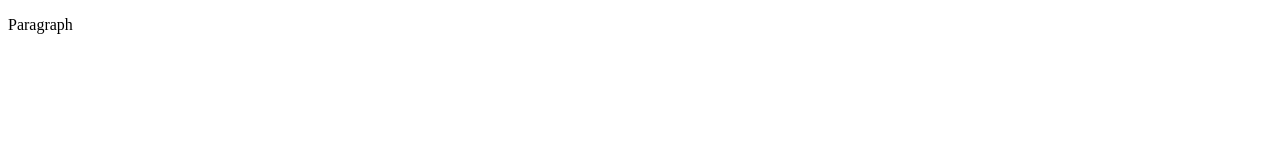
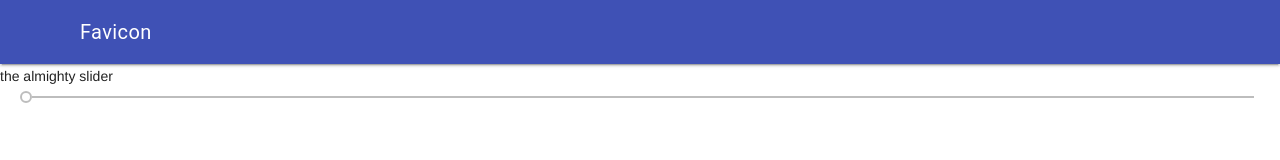
Before and after one commit to ICD2O-Digital-Tech-Denys-B/Unit1-06-HTML-Favicon, a plain HTML site: page index.html in a window 1280 px wide. Drawn offline with nearby package versions, Linux system fonts and the light colour scheme.

Commit message:
Finished the website with a favicon and a slider

```diff
--- a/index.html
+++ b/index.html
@@ -1,9 +1,37 @@
 <!DOCTYPE html>
 <html>
   <head>
-    <title>Title</title>
+    <!--Favicon-->
+    <link rel="apple-touch-icon" sizes="180x180" href="favicon/apple-touch-icon.png">
+<link rel="icon" type="image/png" sizes="32x32" href="favicon/favicon-32x32.png">
+<link rel="icon" type="image/png" sizes="16x16" href="favicon/favicon-16x16.png">
+<link rel="manifest" href="favicon/site.webmanifest">
+<!--Favicon end-->
+   <meta charset="utf-8">
+  <meta name="description" content="my first website with style">
+  <meta name="keyword" content="friend chicken standing upright">
+   <meta name="author" content="chicken man">
+   <meta name="viewport" content="width=device-width, initial-scale=1.0">
+  <link rel="stylesheet" href="css/style.css">
+     <!-- MDL link-->
+   <link rel="stylesheet" href="https://fonts.googleapis.com/icon?family=Material+Icons">
+   <link rel="stylesheet" href="https://code.getmdl.io/1.3.0/material.indigo-pink.min.css">
+   <script defer src="https://code.getmdl.io/1.3.0/material.min.js"></script>
+    <!--End of MDL link-->
+    <title>Page with a favicon</title>
   </head>
   <body>
-    <p>Paragraph</p>
-  </body>
-</html>
+      <!-- Always shows a header, even in smaller screens. -->
+      <div class = "mdl-layout mdl-js-layout mdl-layout--fixed-header">
+         <header class = "mdl-layout__header">
+            <div class = "mdl-layout__header-row">
+               <!-- Title -->
+               <span class = "mdl-layout-title">Favicon</span>
+         </header>
+    <!--The custom theme-->
+   <link rel="stylesheet" href="https://code.getmdl.io/1.3.0/material.indigo-deep_orange.min.css" />
+   <!--End of the theme-->
+<p style="width:100%">the almighty slider
+  <!-- Slider -->
+<input class="mdl-slider mdl-js-slider" type="range" id="g1"
+  min="0" max="100" value="0" tabindex="0" >
```
Also changed, not shown: favicon/android-chrome-192x192.png (added), favicon/android-chrome-512x512.png (added), favicon/apple-touch-icon.png (added), favicon/favicon-16x16.png (added), favicon/favicon-32x32.png (added), favicon/favicon.ico (added), favicon/site.webmanifest (added).
